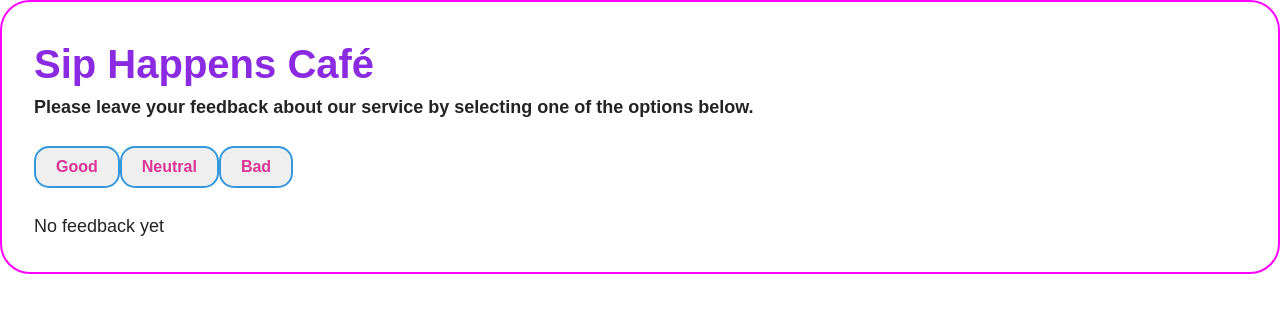
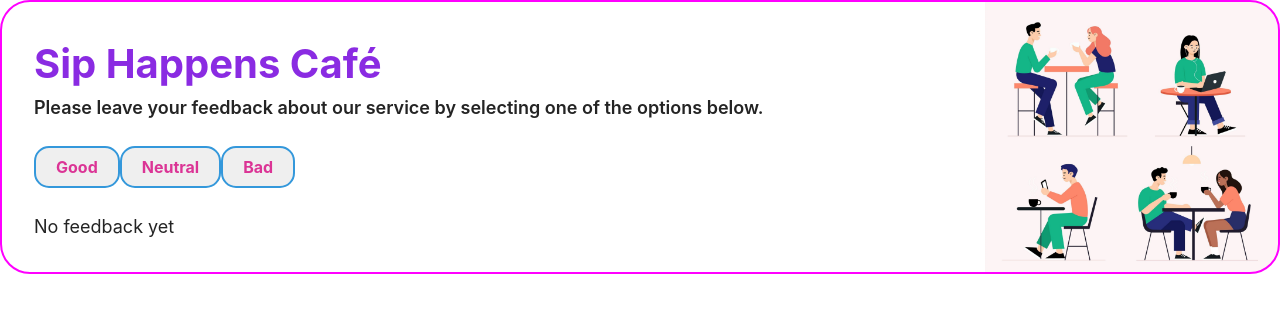
Before and after one commit to Natalie-ingineer/goit-react-hw-02, a React (Vite) app: page / in a window 1280 px wide. Shown: the top 312 px of the page. Built offline with nearby package versions, Linux system fonts and the light colour scheme.

Commit message:
add image

```diff
--- a/src/index.css
+++ b/src/index.css
@@ -14,13 +14,14 @@
 }
 
 body {
-  font-family: sans-serif;
-  line-height: 1.5;
   border: 2px solid fuchsia;
   border-radius: 30px;
-  /* background-color: rgb(0, 242, 255); */
+
   padding: 32px;
-  background-image: ;
+  background-image: url(./img/2677347_result.jpg);
+  background-repeat: no-repeat;
+  background-size: contain;
+  background-position: right;
 }
 
 h1,
```
Also changed, not shown: src/img/2677347_result.jpg (added).
